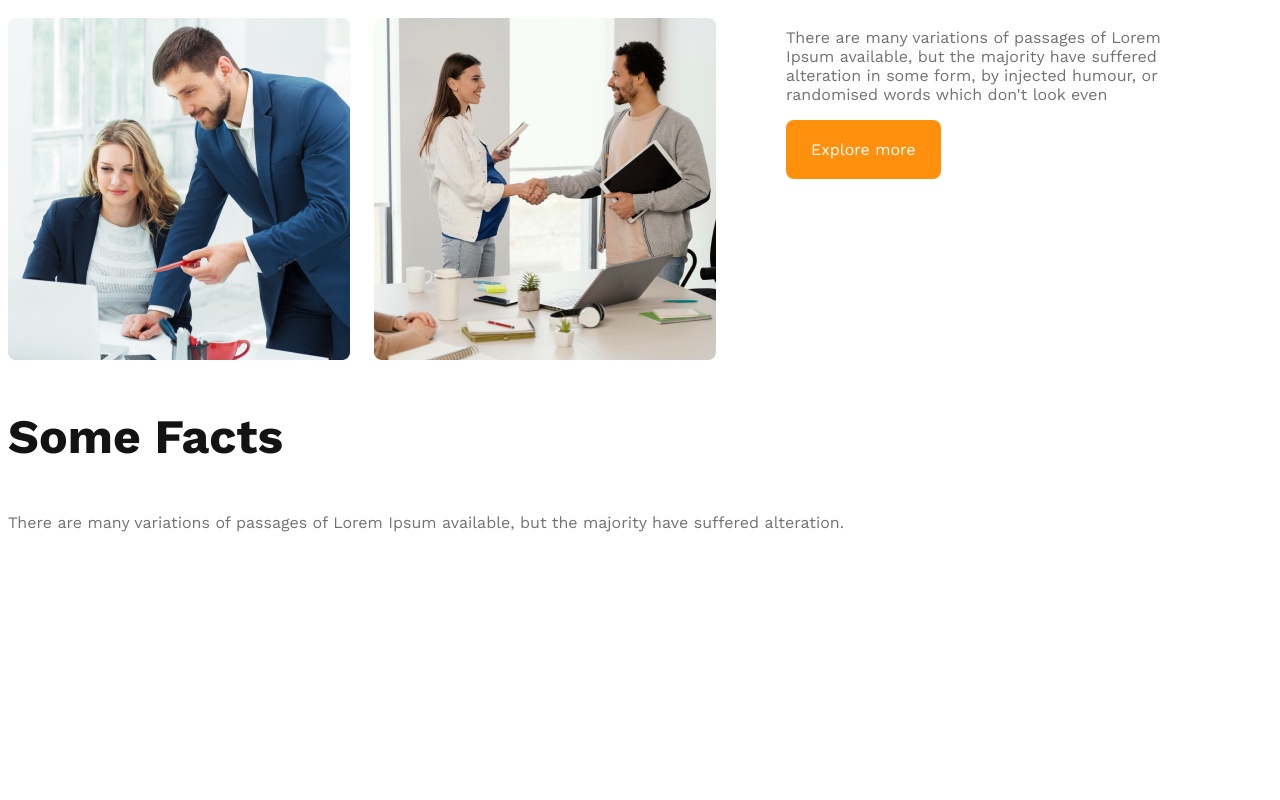
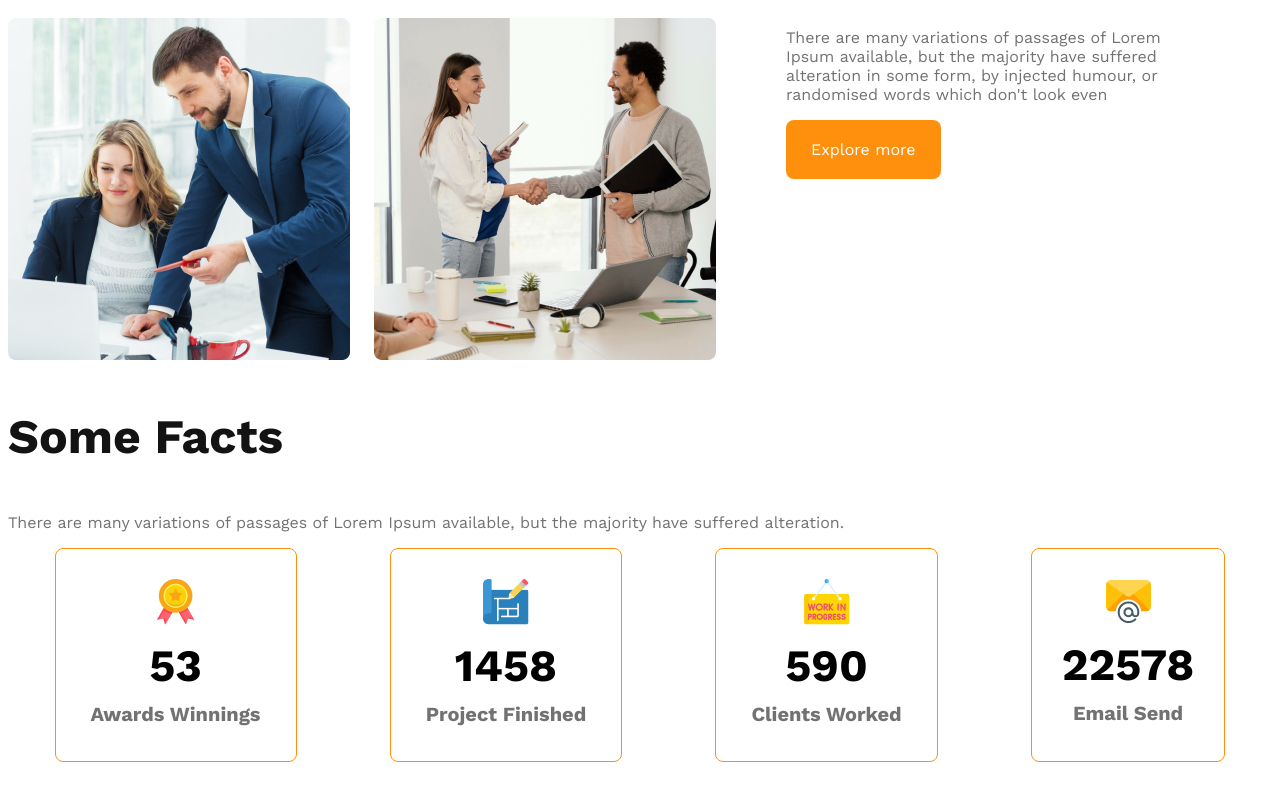
Before and after one commit to shahadat513/g3-architects-project, a plain HTML site: page index.html in a window 1280 px wide. Shown: the part 1425-2225 px from the top of the page. Before the commit the page ends 2027 px from the top, so only its background shows below. Drawn offline with nearby package versions, Linux system fonts and the light colour scheme.

Commit message:
facts card container added

```diff
--- a/CSS/style.css
+++ b/CSS/style.css
@@ -103,19 +103,45 @@ main {
     font-size: 2.8rem;
     font-weight: 700;
 }
-.first-span{
+
+.first-span {
     color: rgb(114, 114, 114);
     font-weight: 500;
 }
-.second-span{
 
-}
-.third-span{
+.second-span {}
+
+.third-span {
     color: rgb(255, 144, 14);
     font-weight: 700;
 }
 
+/* Facts Style */
+.facts-card-container {
+    display: flex;
+    justify-content: space-around;
+}
 
+.facts-card-container .card {
+    box-sizing: border-box;
+    border: 1px solid rgb(255, 144, 14);
+    border-radius: 8px;
+    text-align: center;
+    padding: 30px;
+
+}
+
+.facts-card-container .card-stats {
+    font-size: 2.8rem;
+    font-weight: 600;
+    margin-top: 10px;
+    margin-bottom: 10px;
+}
+.facts-card-container .card-title{
+    font-weight: 600;
+    font-size: 1.25rem;
+    margin: 5px;
+}
 
 /* Responsive Style */
 
@@ -126,14 +152,15 @@ main {
     }
 
     nav,
-    .teams-container
-    {
+    .teams-container,
+     {
         flex-direction: column;
     }
 
-    .teams-img-container{
+    .teams-img-container {
         grid-template-columns: 1fr;
     }
+
     .teams-content {
         padding-left: 20px;
         padding-right: 20px;
@@ -146,9 +173,9 @@ main {
     header {
         padding: 50px;
     }
+
     nav,
-    .teams-container
-    {
+    .teams-container {
         flex-direction: column;
     }
 }
--- a/index.html
+++ b/index.html
@@ -64,6 +64,29 @@
             <h3 class="section-title">Some Facts</h3>
             <p class="text-color-gray">There are many variations of passages of Lorem Ipsum available, but the majority have suffered alteration.</p>
         </section>
+        <div class="facts-card-container">
+            <div class="card">
+                <img src="images/icons/ribon.png" alt="">
+                <h3 class="card-stats">53</h3>
+                <p class="card-title  text-color-gray">Awards Winnings</p>
+            </div>
+            <div class="card">
+                <img src="images/icons/projects.png" alt="">
+                <h3 class="card-stats">1458</h3>
+                <p class="card-title  text-color-gray">Project Finished</p>
+            </div>
+            <div class="card">
+                <img src="images/icons/customers.png" alt="">
+                <h3 class="card-stats">590</h3>
+                <p class="card-title  text-color-gray">Clients Worked</p>
+            </div>
+            <div class="card">
+                <img src="images/icons/email.png" alt="">
+                <h3 class="card-stats">22578</h3>
+                <p class="card-title  text-color-gray">Email Send</p>
+            </div>
+        </div>
+
         <!-- Facts End Here -->
 
     </main>
```
